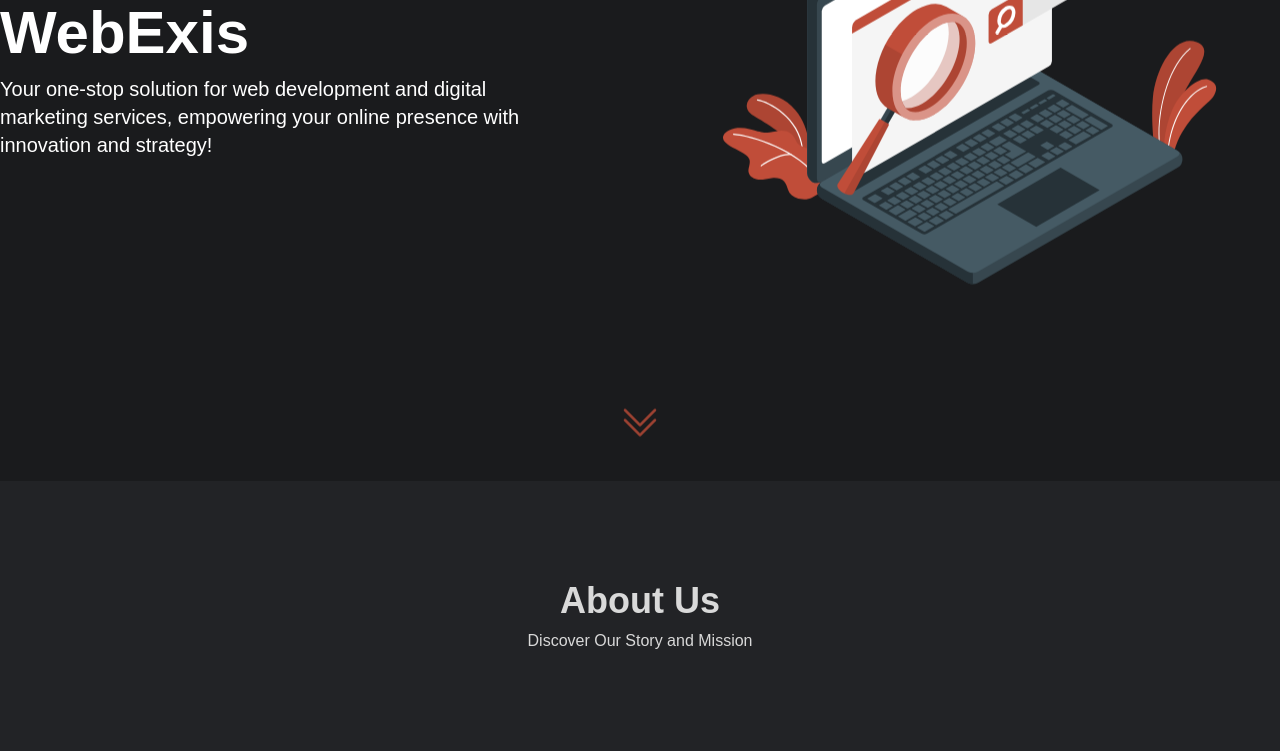
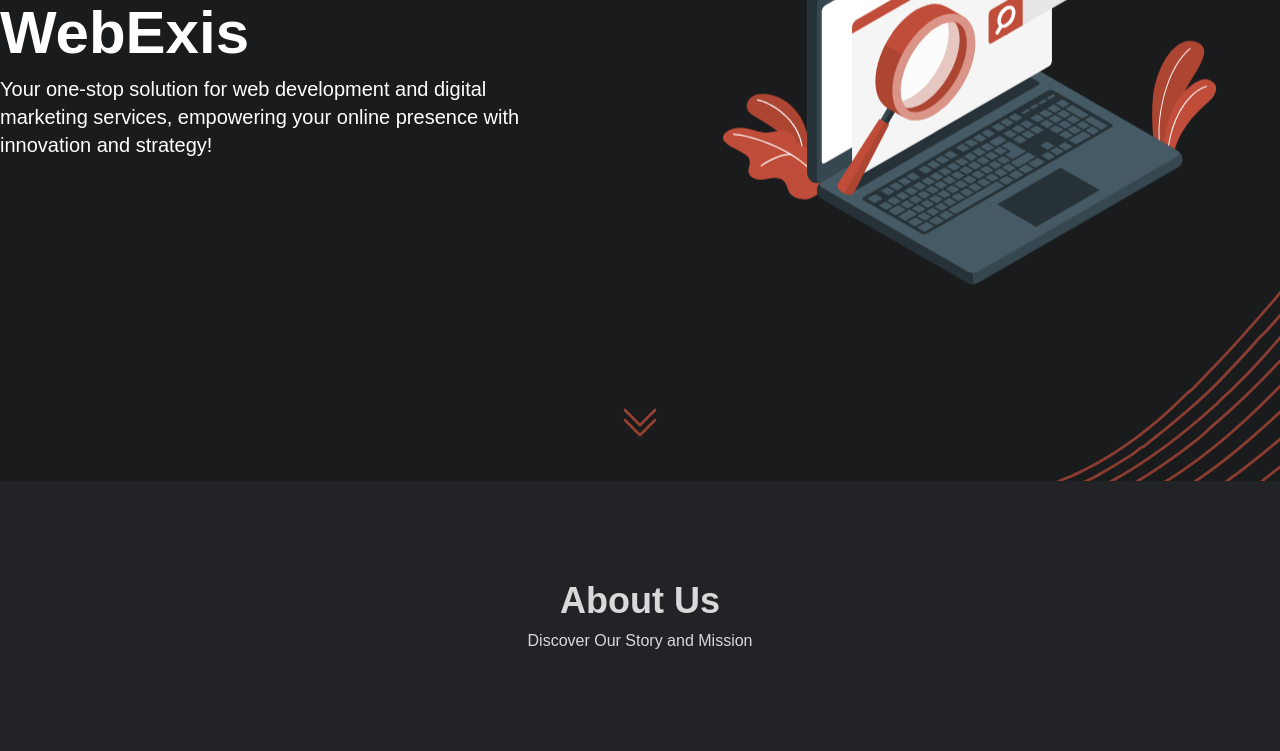
Before and after one commit to hossainsany/webexis, a Next.js app: page / in a window 1280 px wide. Shown: the part 400-1151 px from the top of the page. Built offline with nearby package versions, Linux system fonts and the light colour scheme.

Commit message:
ui adjustment

```diff
--- a/components/Hero.jsx
+++ b/components/Hero.jsx
@@ -3,7 +3,13 @@ import Link from 'next/link';
 
 const Hero = () => {
     return (
-        <section className='bg-dark-gray min-h-[92vh] md:min-h-[92.5vh] flex justify-center items-center relative'>
+        <section className='bg-dark-gray min-h-[92vh] md:min-h-[92.5vh] flex justify-center items-center relative overflow-hidden'>
+            <div className='absolute top-[-550px] left-[-196px]  h-[800px] w-[350px] md:w-[400px] rotate-[186deg] lg:rotate-[175deg]'>
+                <Image src='/assets/circle-lines.svg' alt='circle made with multiple lines' fill />
+            </div>
+            <div className='absolute bottom-[-100px] right-[-120px]  h-[400px] w-[315px] md:w-[500px] rotate-[12deg] opacity-70'>
+                <Image src='/assets/wave.svg' alt='circle made with multiple lines' fill />
+            </div>
             <div className='container mx-auto h-full flex flex-col md:flex-row items-center justify-between'>
                 <div className='text text-center  order-2 md:order-1 md:text-start text-white pb-5 md:pb-0'>
                     <h1 className='text-5xl lg:text-6xl font-bold pb-3'>WebExis</h1>
```
Also changed, not shown: public/assets/circle-lines.svg (added), public/assets/wave.svg (added).
